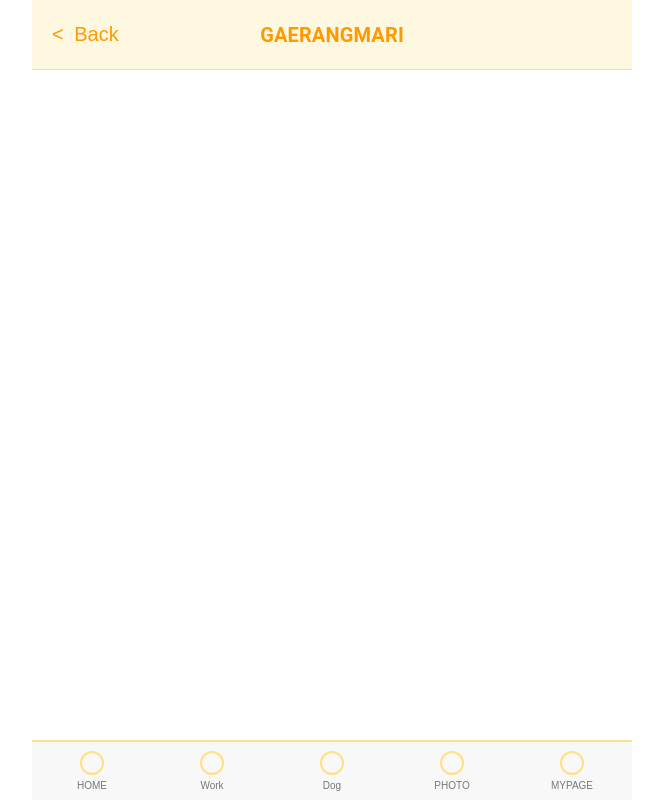
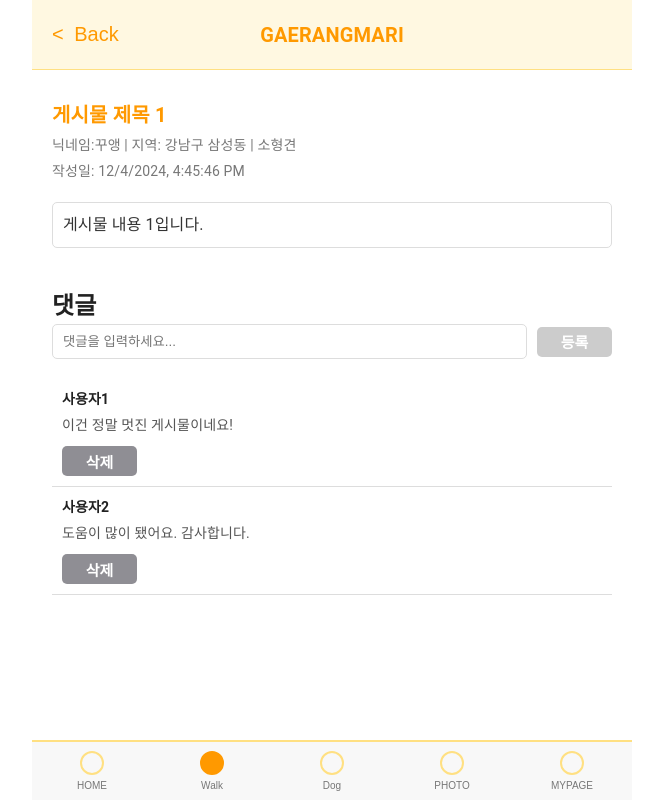
Before and after one commit to OZ-5-1-TEAM/1-Team, a React (Vite) app: page /walkcommunity/postdetail/1 in a window 1280 px wide. Shown: the whole page, without its empty margins (308-971 px from the left). Built offline with nearby package versions, Linux system fonts and the light colour scheme; no server answers.

Commit message:
error 수정

```diff
--- a/index.html
+++ b/index.html
@@ -23,7 +23,7 @@
       content="내 주변 강아지 산책 메이트를 구해보세요"
     />
     <meta property="og:image" content="/1200_630.webp" />
-    <meta property="og:url" content="https://yourwebsite.com" />
+    <meta property="og:url" content="https://gaerangmari.kro.kr/" />
 
     <!-- Twitter Card 메타 태그 -->
     <meta name="twitter:card" content="summary_large_image" />
--- a/src/App.jsx
+++ b/src/App.jsx
@@ -18,7 +18,7 @@ import MessagePage from './pages/MessagePage';
 import ReceivedMessagesPage from './pages/ReceivedMessagesPage';
 import SentMessagesPage from './pages/SentMessagesPage';
 import CustomerServicePage from './pages/CustomerServicePage';
-import WorkCommunity from './pages/WorkCommunity';
+import WalkCommunity from './pages/WalkCommunity';
 import DogCommunity from './pages/DogCommunity';
 import LikeCommunity from './pages/LikeCommunity';
 import PostPage from './pages/PostPage';
@@ -86,12 +86,13 @@ function App() {
             element={<PetEditPage petData={petData} setPetData={setPetData} />}
           />
           <Route path='/customerservice' element={<CustomerServicePage />} />
-          <Route path='/workcommunity' element={<WorkCommunity />}>
-            <Route path='postdetail/:id' element={<PostDetail />} />
-          </Route>
-          <Route path='/dogcommunity' element={<DogCommunity />}>
-            <Route path='postdetail/:id' element={<PostDetail />} />
-          </Route>
+          <Route path='/walkcommunity' element={<WalkCommunity />}></Route>
+          <Route
+            path='/walkcommunity/postdetail/:id'
+            element={<PostDetail />}
+          />
+          <Route path='/dogcommunity' element={<DogCommunity />}></Route>
+          <Route path='/dogcommunity/postdetail/:id' element={<PostDetail />} />
           <Route path='/likecommunity' element={<LikeCommunity />} />
           <Route path='/mate' element={<MatePage />} />
           <Route path='/message' element={<MessagePage />} />
--- a/src/components/Button/Button.jsx
+++ b/src/components/Button/Button.jsx
@@ -20,7 +20,13 @@ const StyledButton = styled.button`
           background-color: #8f8e94;
         `;
       case 'send':
+        return css`
+          background-color: #ffe082;
+        `;
       case 'reply':
+        return css`
+          background-color: #ffe082;
+        `;
       case 'request':
         return css`
           background-color: #ffe082;
--- a/src/components/Footer.jsx
+++ b/src/components/Footer.jsx
@@ -58,7 +58,7 @@ const Footer = () => {
 
   const menuItems = [
     { id: 1, label: 'HOME', path: '/' },
-    { id: 2, label: 'Work', path: '/workcommunity' },
+    { id: 2, label: 'Walk', path: '/walkcommunity' },
     { id: 3, label: 'Dog', path: '/dogcommunity' },
     { id: 4, label: 'PHOTO', path: '/photo' },
     { id: 5, label: 'MYPAGE', path: '/mypage' },
--- a/src/pages/PostDetail.jsx
+++ b/src/pages/PostDetail.jsx
@@ -4,7 +4,7 @@ import styled from 'styled-components';
 import Button from '../components/Button';
 
 const PageWrapper = styled.div`
-  padding-top: 130px;
+  padding-top: 100px !important;
   max-width: 600px;
   margin: 0 auto;
   padding: 20px;
@@ -100,6 +100,8 @@ const dummyPosts = {
     content: '게시물 내용 1입니다.',
     district: '강남구',
     neighborhood: '삼성동',
+    nickname: '꾸앵',
+    dog_size: '소형견',
     created_at: Date.now(),
   },
   2: {
@@ -108,6 +110,8 @@ const dummyPosts = {
     content: '게시물 내용 2입니다.',
     district: '서초구',
     neighborhood: '반포동',
+    nickname: '꾸앵',
+    dog_size: '소형견',
     created_at: Date.now(),
   },
 };
@@ -130,8 +134,10 @@ const PostDetail = () => {
     const fetchedPost = dummyPosts[parsedId] || {
       title: '알 수 없는 게시물',
       content: '해당 게시물을 찾을 수 없습니다.',
-      district: 'N/A',
-      neighborhood: 'N/A',
+      district: '강남구',
+      neighborhood: '삼성동',
+      nickname: '꾸앵',
+      dog_size: '소형견',
       created_at: Date.now(),
     };
     setPost(fetchedPost);
@@ -165,9 +171,10 @@ const PostDetail = () => {
           <PostHeader>
             <Title>{post.title}</Title>
             <Info>
-              지역: {post.district} {post.neighborhood} | 작성일:{' '}
-              {new Date(post.created_at).toLocaleDateString()}
+              닉네임:{post.nickname} | 지역: {post.district} {post.neighborhood}{' '}
+              | {post.dog_size}
             </Info>
+            <Info>작성일: {new Date(post.created_at).toLocaleString()}</Info>
           </PostHeader>
           <Content>{post.content}</Content>
         </>
--- a/src/pages/PostPage.jsx
+++ b/src/pages/PostPage.jsx
@@ -155,6 +155,7 @@ const PostPage = () => {
         neighborhood,
         content,
         images,
+        dog_size,
       });
 
       if (response.status === 201) {
--- a/src/pages/WorkCommunity.jsx
+++ b/src/pages/WalkCommunity.jsx
@@ -220,7 +220,7 @@ const generateDummyPosts = (startId = 1, count = 10) =>
     created_at: `2024.12.03 15:05`,
   }));
 
-function WorkCommunity() {
+function WalkCommunity() {
   const [posts, setPosts] = useState(generateDummyPosts());
   const [loading, setLoading] = useState(true);
   const [hasMore, setHasMore] = useState(true);
@@ -407,4 +407,4 @@ function WorkCommunity() {
   );
 }
 
-export default WorkCommunity;
+export default WalkCommunity;
```
